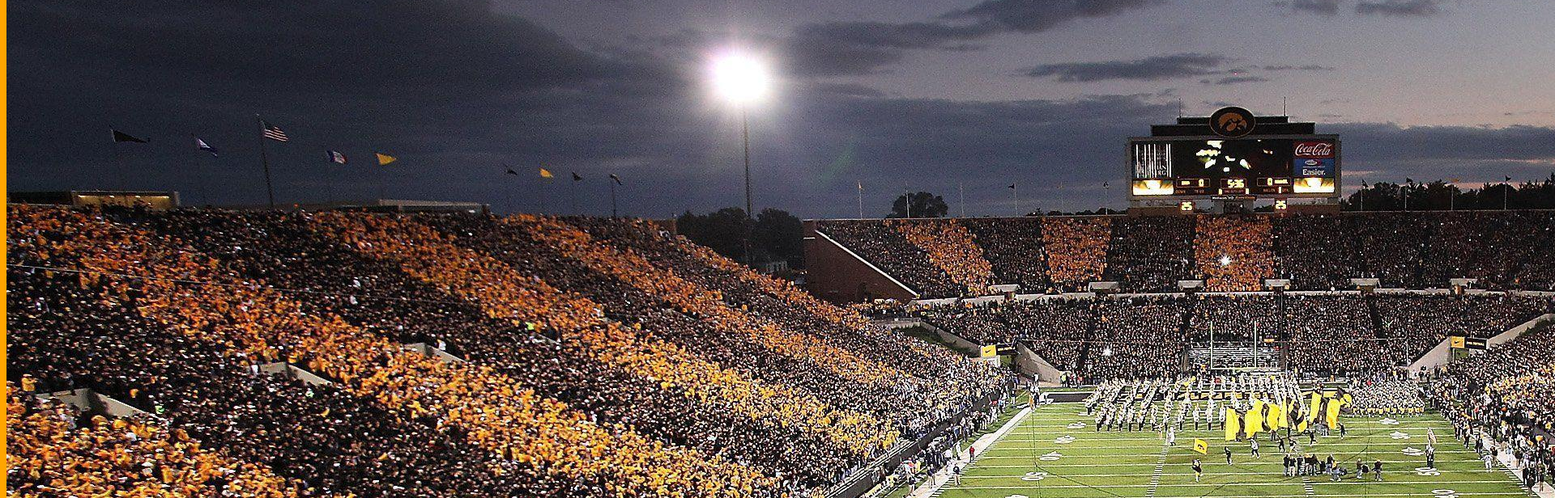
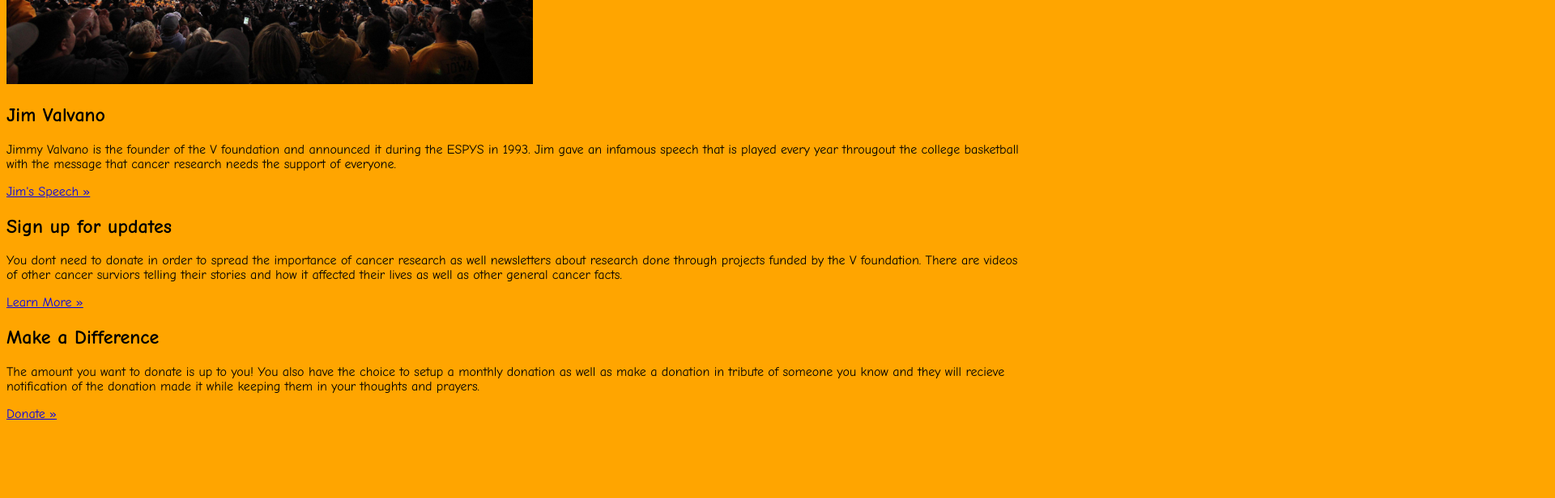
Before and after one commit to bcarr1321/bcarr_HW8, a plain HTML site: page index.html in a window 1280 px wide. Shown: the part 520-1136 px from the top of the page at 81% size, 1920 px wide, since content can reach past the window. After the commit the page ends 1057 px from the top, so only its background shows below. Drawn offline with Linux system fonts and the light colour scheme.

Commit message:
adding more deatils

```diff
--- a/index.html
+++ b/index.html
@@ -7,7 +7,31 @@
 <link rel="stylesheet" type="text/css" href="style.css" />
 <h1> BAIS:3300 – Software Design </h1>
 <body>
- 	 	 	 	Hello world!
-<p> This is my first html page for the homework 8 assignment </p>
+<h2> Index page </h2>
+<p> Lorem ipsum dolor sit amet, consectetur adipiscing elit, sed do eiusmod tempor incididunt ut labore et dolore magna aliqua. Ut enim ad minim veniam, quis nostrud exercitation ullamco laboris nisi ut aliquip ex ea commodo consequat. Duis aute irure dolor in reprehenderit in voluptate velit esse cillum dolore eu fugiat nulla pariatur. Excepteur sint occaecat cupidatat non proident, sunt in culpa qui officia deserunt mollit anim id est laborum.</p>
 <img src="wp1824115.jpg" CSS class="image">
+ <h2>Jim Valvano</h2>
+            <p>
+                Jimmy Valvano is the founder of the V foundation and announced it during the ESPYS in 1993. Jim gave an infamous speech that is played every year througout the college basketball with the message that cancer research needs the support of everyone.
+            </p>
+            <p>
+                <a class="btn btn-default" target="_blank" href="https://www.v.org/about/remembering-jim/espy-awards-speech/">Jim's Speech &raquo;</a>
+            </p>
+        </div>
+        <div class="col-md-4">
+            <h2>Sign up for updates</h2>
+            <p>
+                You dont need to donate in order to spread the importance of cancer research as well newsletters about research done through projects funded by the V foundation. There are videos of other cancer surviors telling their stories and how it affected their lives as well as other general cancer facts.
+            </p>
+            <p>
+                <a class="btn btn-default" target="_blank" href="https://www.v.org/newsroom/">Learn More &raquo;</a>
+            </p>
+        </div>
+        <div class="col-md-4">
+            <h2>Make a Difference</h2>
+            <p>
+                The amount you want to donate is up to you! You also have the choice to setup a monthly donation as well as make a donation in tribute of someone you know and they will recieve notification of the donation made it while keeping them in your thoughts and prayers.
+            </p>
+            <p>
+                <a class="btn btn-default" target="_blank" href="https://secure3.convio.net/jimmyv/site/SPageNavigator/2019_Annual_Giving_BB_Checkout.html?s_src=%2Fabout%2Fcontact-us%2F&s_subsrc=donatebutton&_ga=2.26790650.694156663.1615254738-1780699693.1615254738">Donate &raquo;</a>
  	 	 	</body>  	 	</html>
--- a/style.css
+++ b/style.css
@@ -1,3 +1,3 @@
 body { background: orange; font-family: "Comic Sans MS"; }
 h1 { text-align:center; font-weight:bold; font-style:italic; }
-.image { image-size:cover }
+.image { height:400px; }
```
Also changed, not shown: bcarr.html (+2 -2 lines).
